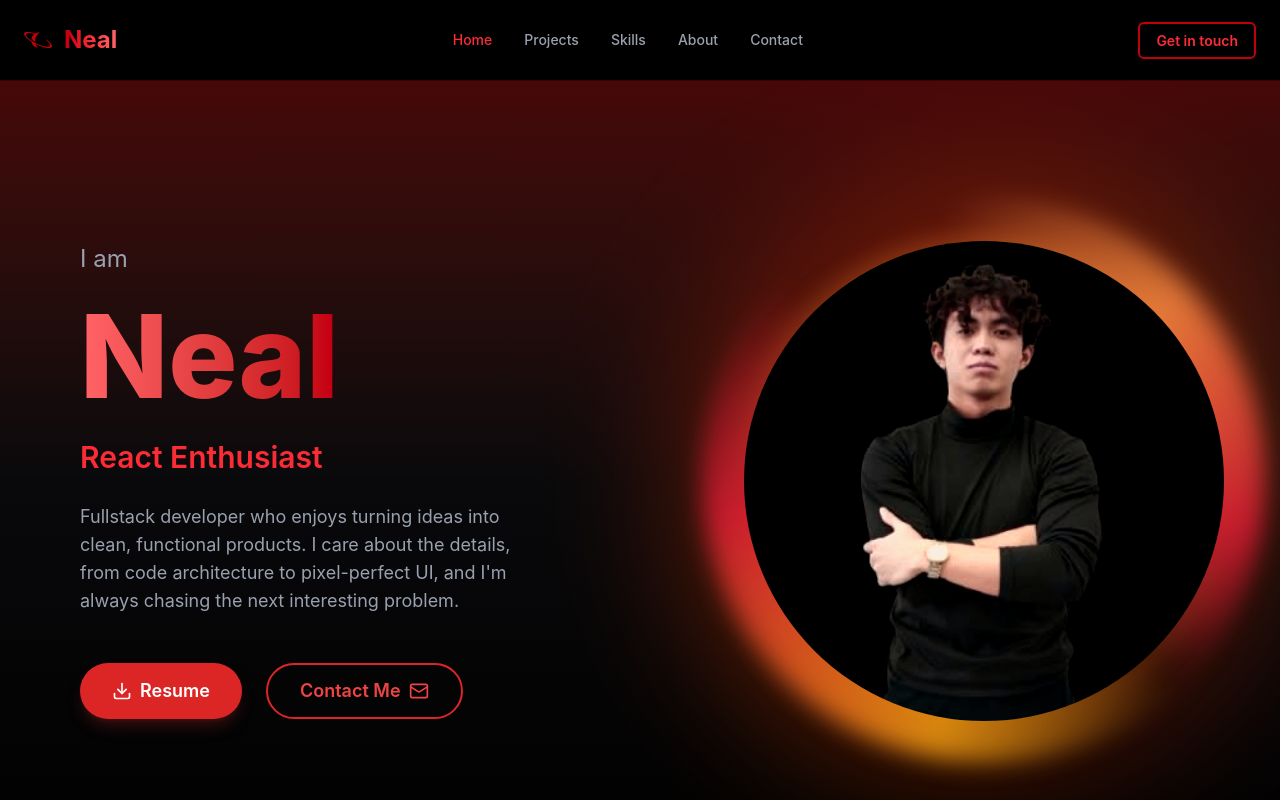
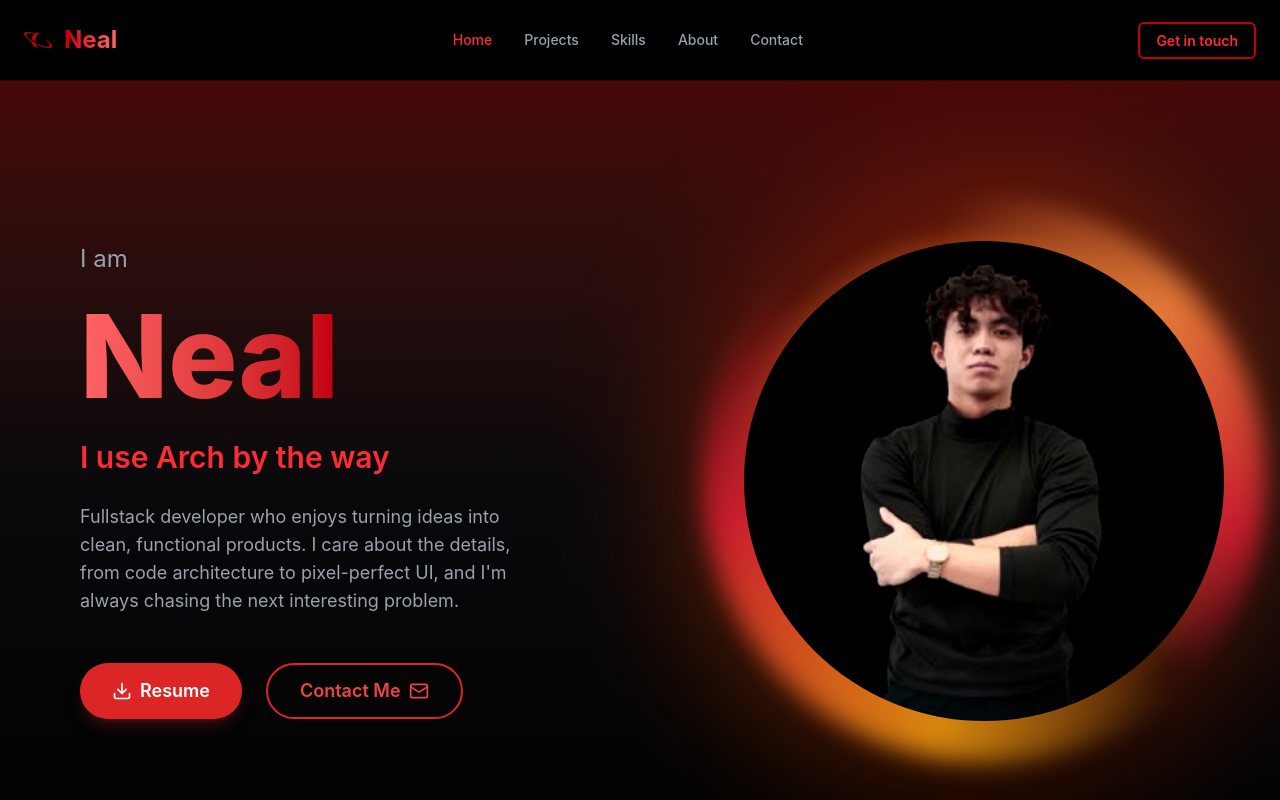
Before and after one commit to ThomasDelamort/portfolio, a React (Vite) app in the folder frontend/: page / in a window 1280 px wide. Shown: the top 800 px of the page. Built offline with nearby package versions, Linux system fonts and the light colour scheme.

Commit message:
fo rel tho

```diff
--- a/frontend/src/pages/hero/Hero.jsx
+++ b/frontend/src/pages/hero/Hero.jsx
@@ -1,14 +1,6 @@
 import { Download, Mail, User, Code2 } from "lucide-react";
 import RotatingRole from "./components/RotatingRole";
 import { useState, useEffect } from "react";
-
-const roles = [
-  "Fullstack Developer",
-  "React Enthusiast",
-  "Runner",
-  "Swimmer",
-  "TKD Blackbelt",
-];
 
 const Hero = () => {
   return (
--- a/frontend/src/pages/hero/components/RotatingRole.jsx
+++ b/frontend/src/pages/hero/components/RotatingRole.jsx
@@ -1,12 +1,9 @@
 import { useState, useEffect } from "react";
 
 const roles = [
+  "React Enthusiast",
   "Fullstack Developer",
   "I use Arch by the way",
-  "React Enthusiast",
-  "Runner",
-  "Swimmer",
-  "TKD Blackbelt",
 ];
 
 const RotatingRole = () => {
```
